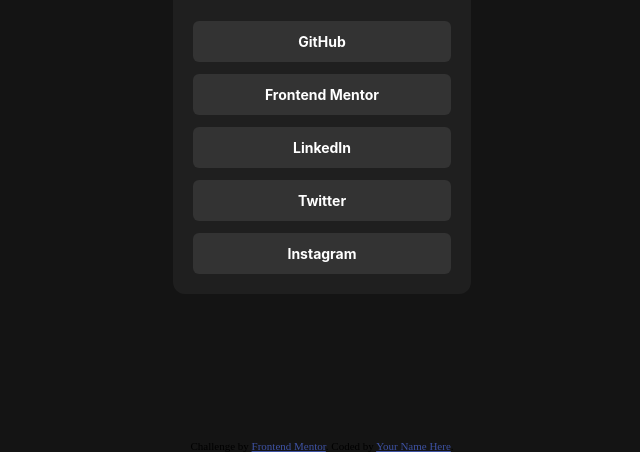
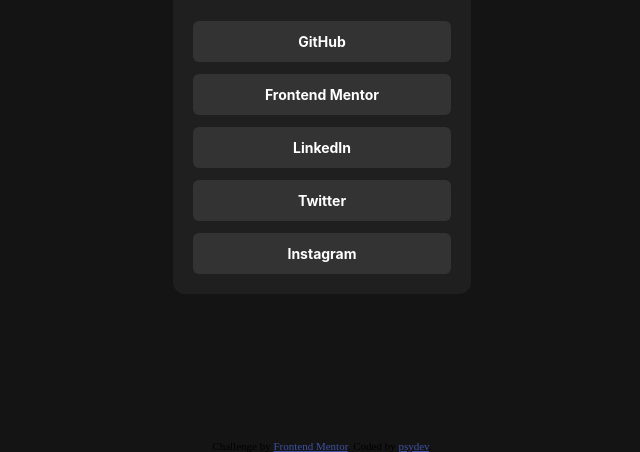
Before and after one commit to psydev24/social-links-profile, a plain HTML site: page index.html in a window 1280 px wide. Shown: the part 360-812 px from the top of the page, without its empty margins (318-958 px from the left). Drawn offline with Linux system fonts and the light colour scheme; a web font is replaced by a local one.

Commit message:
Updated attribution text

```diff
--- a/index.html
+++ b/index.html
@@ -50,11 +50,11 @@
       </section>
     </main>
 
-    <div class="attribution">
+    <footer class="attribution">
       Challenge by
       <a href="https://www.frontendmentor.io?ref=challenge" target="_blank"
         >Frontend Mentor</a
-      >. Coded by <a href="#">Your Name Here</a>.
-    </div>
+      >. Coded by <a href="https://github.com/psydev24">psydev</a>.
+    </footer>
   </body>
 </html>
```
